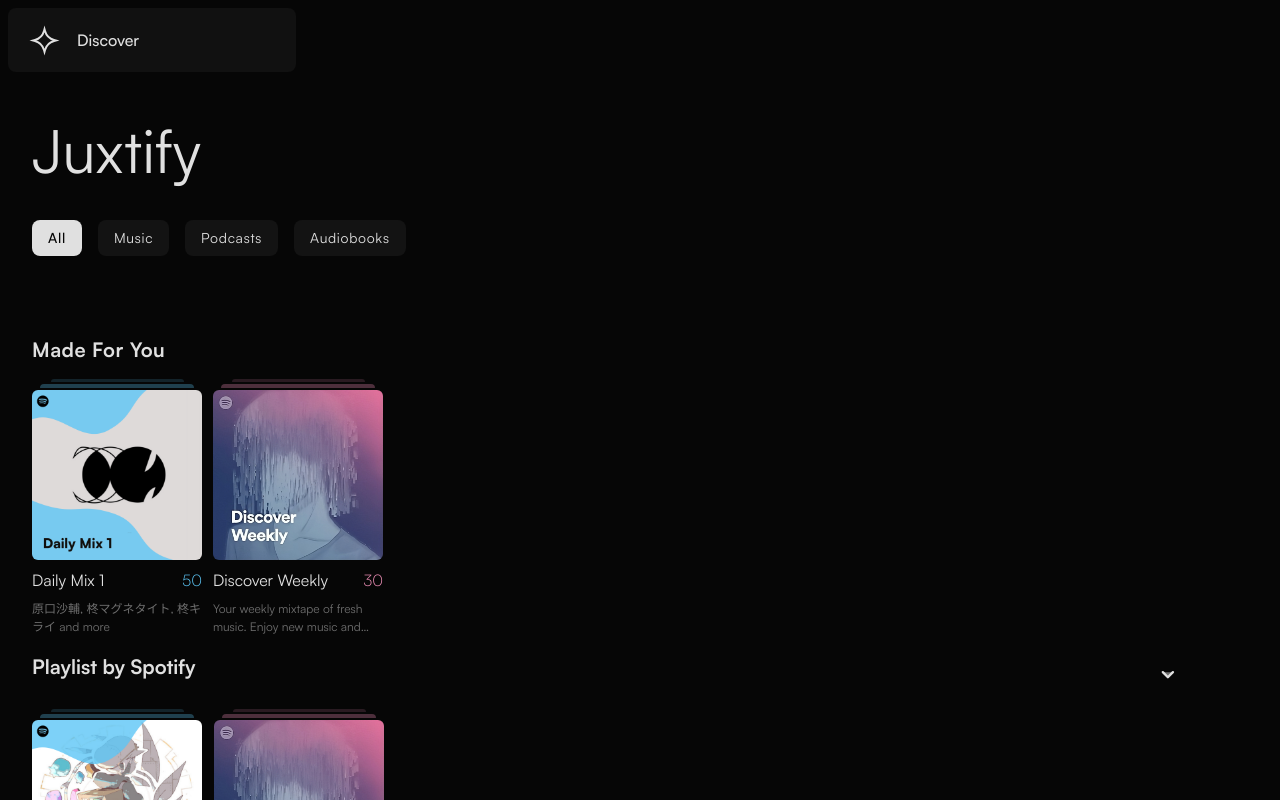
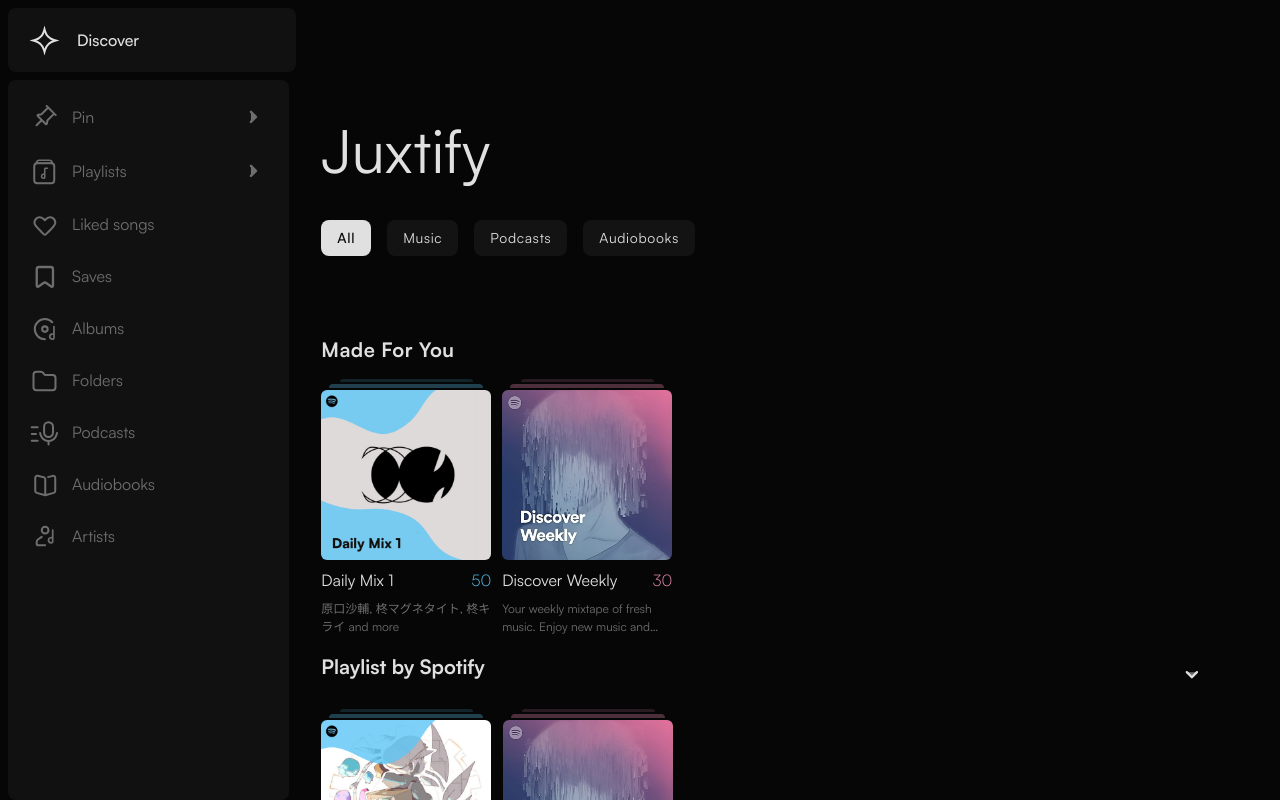
Before and after one commit to Juxtify4Spotify/juxtify-client, a React (Vite) app: page / in a window 1280 px wide. Shown: the top 800 px of the page. Built offline with nearby package versions, Linux system fonts and the light colour scheme; a web font is replaced by a local one.

Commit message:
Add sidebar component (#26)
* Added sidebar component

* Refactored sidebar items

```diff
--- /dev/null
+++ b/src/components/Sidebar/MenuItem/index.tsx
@@ -0,0 +1,18 @@
+interface Props {
+  title: string;
+  href: string;
+  icon: React.ReactNode;
+  isActive?: boolean;
+}
+
+export default function MenuItem({ title, href, icon, isActive }: Props) {
+  return (
+    <a
+      href={href}
+      className={`flex items-center justify-start gap-2 rounded-lg text-secondary-foreground ${isActive ? 'bg-tertiary' : ''}`}
+    >
+      <article className='size-10'>{icon}</article>
+      {title}
+    </a>
+  );
+}
--- /dev/null
+++ b/src/components/Sidebar/SidebarItem/PinItem/index.tsx
@@ -0,0 +1,26 @@
+import { useState } from 'react';
+import Pin from '../../../../assets/icons/pin.svg?react';
+import Right from '../../../../assets/icons/right.svg?react';
+
+export default function PinItem() {
+  const [isClicked, setIsClicked] = useState(false);
+
+  const onClick = () => {
+    setIsClicked((prevC: boolean) => !prevC);
+  };
+
+  return (
+    <article className='flex items-center justify-between gap-2 rounded-lg text-secondary-foreground'>
+      <div className='flex items-center gap-2'>
+        <section
+          onClick={onClick}
+          className={`size-10 cursor-pointer ${isClicked ? 'text-accent' : 'text-secondary-foreground'}`}
+        >
+          <Pin />
+        </section>
+        Pin
+      </div>
+      <Right className='fill-secondary-foreground' />
+    </article>
+  );
+}
--- /dev/null
+++ b/src/components/Sidebar/SidebarItem/PlaylistItem/index.tsx
@@ -0,0 +1,57 @@
+import { useState } from 'react';
+import Down from '../../../../assets/icons/down.svg?react';
+import Right from '../../../../assets/icons/right.svg?react';
+import Playlist from '../../../../assets/icons/playlist.svg?react';
+
+interface PlaylistItemProps {
+  title: string;
+  initialCollapsed: boolean;
+  items: {
+    title: string;
+    href: string;
+  }[];
+}
+
+export default function PlaylistItem({ title, initialCollapsed, items }: PlaylistItemProps) {
+  const [collapsed, setCollapsed] = useState(initialCollapsed);
+
+  const onClick = () => {
+    setCollapsed((prevC) => !prevC);
+  };
+
+  return (
+    <div>
+      <div
+        onClick={onClick}
+        className='flex cursor-pointer flex-row items-center justify-between gap-2 text-secondary-foreground'
+      >
+        <section className='flex items-center gap-2'>
+          <section className='size-10'>
+            <Playlist />
+          </section>
+          {title}
+        </section>
+        {collapsed ? (
+          <Right className='fill-secondary-foreground' />
+        ) : (
+          <Down className='fill-secondary-foreground' />
+        )}
+      </div>
+      {!collapsed && (
+        <div className='flex flex-col gap-3 py-2'>
+          {items.map((item, index) => (
+            <div className='ml-2 flex shrink-0 gap-3 text-secondary-foreground' key={index}>
+              <Playlist className='size-8' />
+              <a
+                href={item.href}
+                className='flex items-center gap-2 rounded-lg text-secondary-foreground'
+              >
+                {item.title}
+              </a>
+            </div>
+          ))}
+        </div>
+      )}
+    </div>
+  );
+}
--- /dev/null
+++ b/src/components/Sidebar/consts.tsx
@@ -0,0 +1,56 @@
+import Like from '../../assets/icons/like.svg?react';
+import Save from '../../assets/icons/save.svg?react';
+import Album from '../../assets/icons/album.svg?react';
+import Folder from '../../assets/icons/folder.svg?react';
+import Podcast from '../../assets/icons/podcast.svg?react';
+import Audiobook from '../../assets/icons/audiobook.svg?react';
+import Artist from '../../assets/icons/artist.svg?react';
+
+export const MenuItems = [
+  {
+    title: 'Liked songs',
+    href: '/',
+    icon: <Like />,
+  },
+  {
+    title: 'Saves',
+    href: '/',
+    icon: <Save />,
+  },
+  {
+    title: 'Albums',
+    href: '/',
+    icon: <Album />,
+  },
+  {
+    title: 'Folders',
+    href: '/',
+    icon: <Folder />,
+  },
+  {
+    title: 'Podcasts',
+    href: '/',
+    icon: <Podcast />,
+  },
+  {
+    title: 'Audiobooks',
+    href: '/',
+    icon: <Audiobook />,
+  },
+  {
+    title: 'Artists',
+    href: '/',
+    icon: <Artist />,
+  },
+];
+
+export const PlaylistItems = [
+  {
+    title: 'Chill n stuff',
+    href: '/',
+  },
+  {
+    title: 'Rock n roll',
+    href: '/',
+  },
+];
--- /dev/null
+++ b/src/components/Sidebar/index.tsx
@@ -0,0 +1,23 @@
+import { MenuItems, PlaylistItems } from './consts';
+import MenuItem from './MenuItem';
+import PlaylistItem from './SidebarItem/PlaylistItem';
+import PinItem from './SidebarItem/PinItem';
+
+interface SidebarProps {
+  children: React.ReactNode;
+}
+
+export default function Sidebar({ children }: SidebarProps) {
+  return (
+    <main className='flex max-h-[calc(100vh-80px)]'>
+      <aside className='ml-2 flex max-h-screen w-[354px] flex-col gap-3 rounded-lg bg-secondary p-4'>
+        <PinItem />
+        <PlaylistItem title='Playlists' initialCollapsed={true} items={PlaylistItems} />
+        {MenuItems.map((item) => (
+          <MenuItem key={item.title} title={item.title} href={item.href} icon={item.icon} />
+        ))}
+      </aside>
+      <section className='w-full overflow-y-scroll'>{children}</section>
+    </main>
+  );
+}
--- a/src/main.tsx
+++ b/src/main.tsx
@@ -7,6 +7,7 @@
 import { createBrowserRouter, RouterProvider } from 'react-router-dom';
 import Root from './routes/root';
 import { ThemeProvider } from './components/Theme/theme-provider';
+import Sidebar from './components/Sidebar';
 
 const router = createBrowserRouter([
   {
@@ -19,7 +20,9 @@
   <React.StrictMode>
     <ThemeProvider defaultTheme='dark' storageKey='vite-ui-theme'>
       <Menu />
-      <RouterProvider router={router} />
+      <Sidebar>
+        <RouterProvider router={router} />
+      </Sidebar>
     </ThemeProvider>
   </React.StrictMode>,
 );
```
